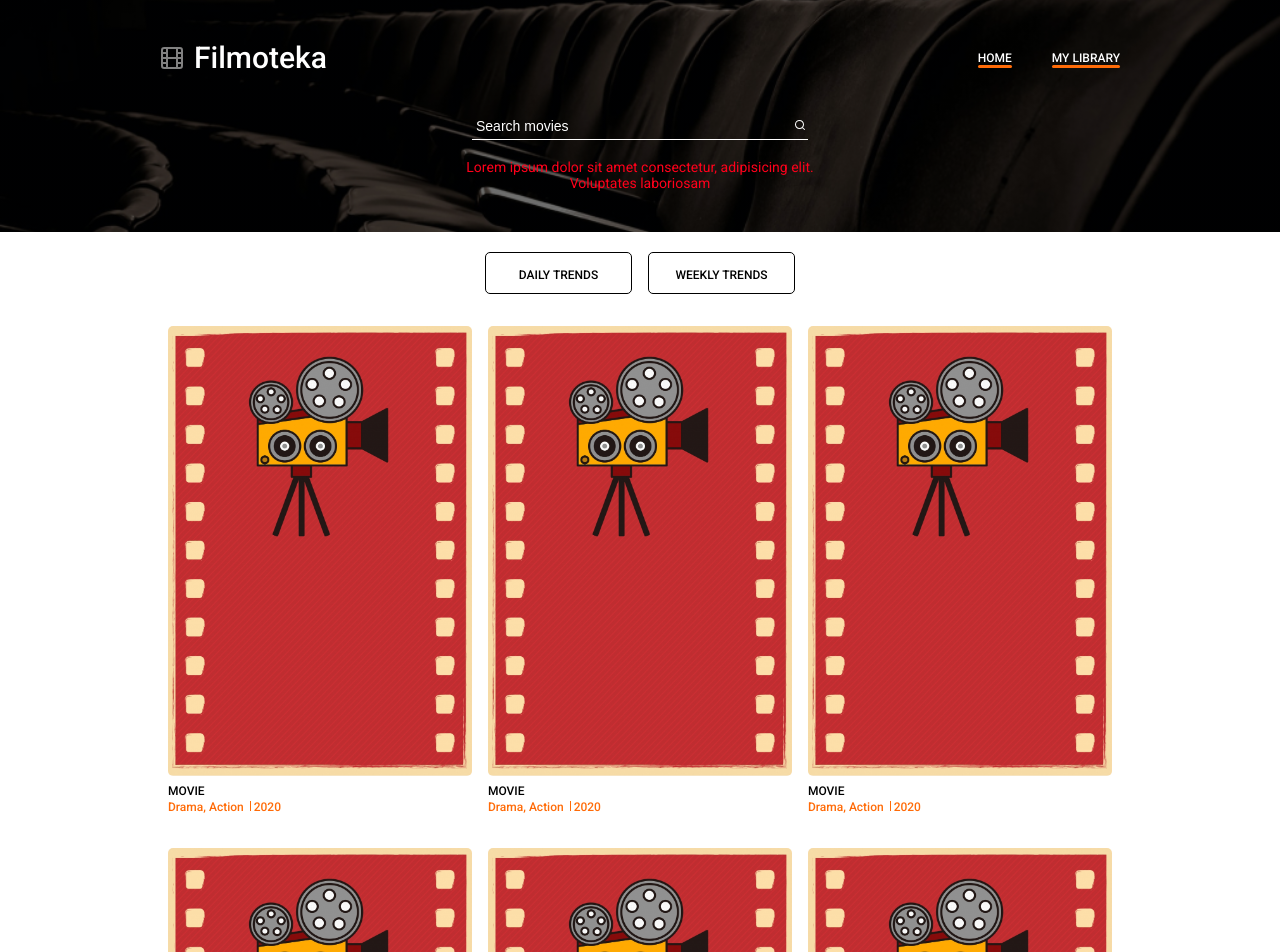
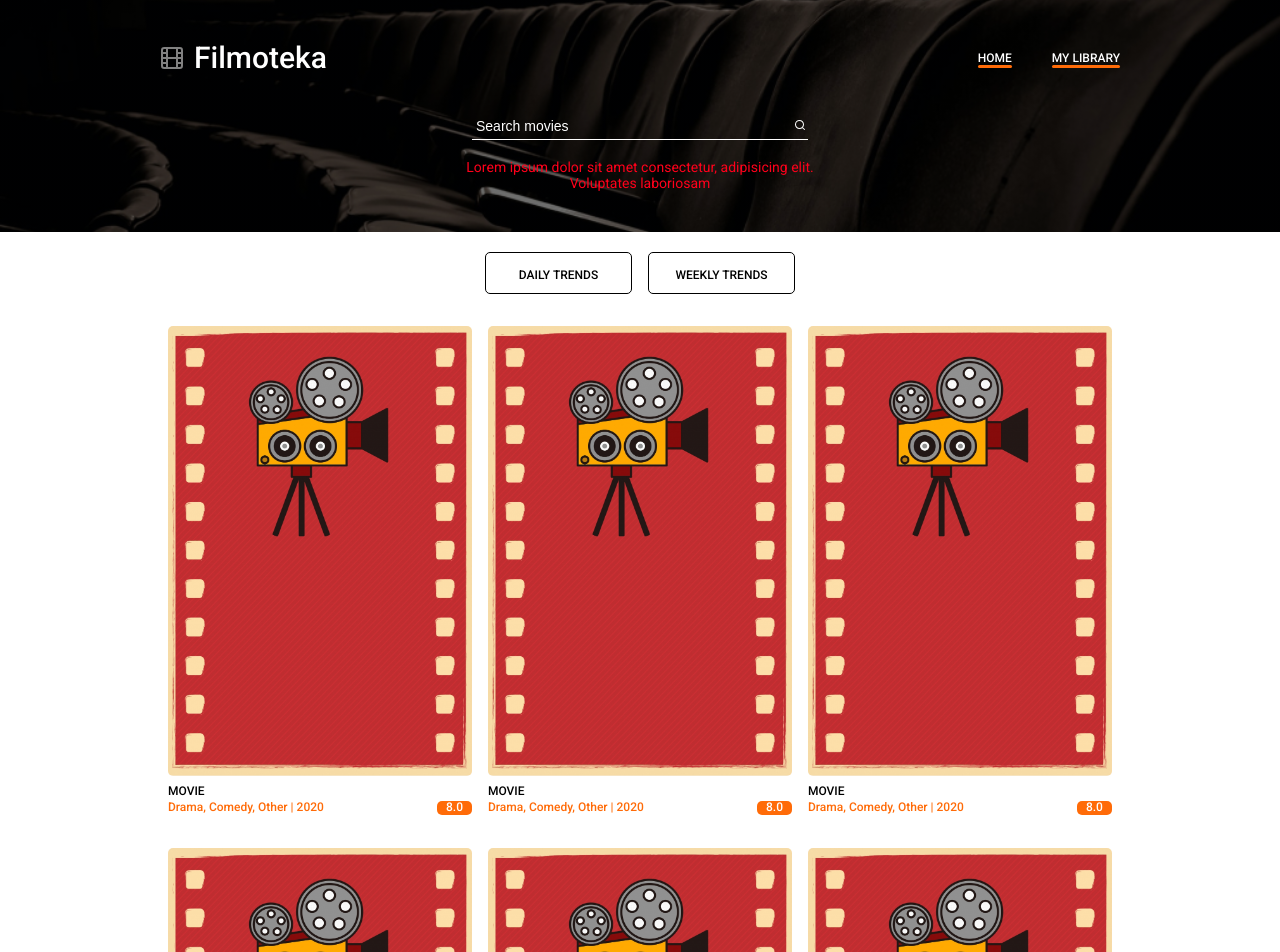
Before and after one commit to AntonTarasiuk/FIlmoteka, a React (Create React App) app: page / in a window 1280 px wide. Shown: the top 952 px of the page. Built offline with nearby package versions, Linux system fonts and the light colour scheme; no server answers.

Commit message:
Adds raiting

```diff
--- a/src/components/Header/Header.styled.jsx
+++ b/src/components/Header/Header.styled.jsx
@@ -14,7 +14,6 @@ import headerLibraryDesktop from "../../images/header-library.jpg";
 import headerLibraryDesktop2x from "../../images/header-library@2x.jpg";
 
 export const HeaderSection = styled.section`
-    // color: ${props => console.log(props )};
     min-height: 230px;
     padding: 40px 0;
     // padding: 40px 0 60px;
--- a/src/components/MovieItem/MovieItem.jsx
+++ b/src/components/MovieItem/MovieItem.jsx
@@ -1,12 +1,33 @@
 import noPosterImg from '../../images/no-poster.jpg'
-import { Movie, MoviePoster, MovieTitle, MovieGenres, MovieYearBefore } from './MovieItem.styled'
+import { Movie, MoviePoster, MovieTitle, MovieEditionalInfo, MovieGenres, MovieRaiting } from './MovieItem.styled'
+
+const genres = [
+    "Drama",
+    "Comedy",
+    "Actin",
+    "Fantasy",
+    "Horor"
+]
+
+const shownGenres = 2
+const otherGenres = [...genres.slice(shownGenres, genres.length)];
+console.log(otherGenres)
 
 export const MovieItem = () => {
+
+    const genreList =
+        genres.length <= shownGenres
+        ? genres.join(', ')
+        : genres[0] + ", " + genres[1] + ", Other"
+    // console.log(arrayN)
     return (
         <Movie>
             <MoviePoster src={noPosterImg} alt="Default poster img" />
             <MovieTitle>Movie</MovieTitle>
-            <MovieGenres>Drama, Action <MovieYearBefore>2020</MovieYearBefore></MovieGenres>
+            <MovieEditionalInfo>
+                <MovieGenres>{genreList} |&nbsp;2020</MovieGenres>
+                <MovieRaiting>8.0</MovieRaiting>
+            </MovieEditionalInfo>
         </Movie>
     )
 }
--- a/src/components/MovieItem/MovieItem.styled.jsx
+++ b/src/components/MovieItem/MovieItem.styled.jsx
@@ -60,6 +60,11 @@ export const MovieTitle = styled.h3`
     line-height: 1.33;
 `
 
+export const MovieEditionalInfo = styled.div`
+    display: flex;
+    justify-content: space-between;
+`
+
 export const MovieGenres = styled.p`
     color: ${props => props.theme.colors.accentColor};
     font-weight: 500;
@@ -67,13 +72,17 @@ export const MovieGenres = styled.p`
     line-height: 1.33;
 `
 
-export const MovieYearBefore = styled.span`
-    ::before {
-    content: '';
-    width: 1px;
-    height: 10px;
-    margin: 0 3px;
-    display: inline-block;
+export const MovieRaiting = styled.span`
+    align-self: center;
+
+    padding-right: 9px;
+    padding-left: 9px;
+
     background-color: ${props => props.theme.colors.accentColor};
-}
+    border-radius: 5px;
+
+    font-size: 12px;
+    line-height: 1.16;
+    font-weight: 500;
+    color: ${props => props.theme.colors.headerTextColor};
 `
```
